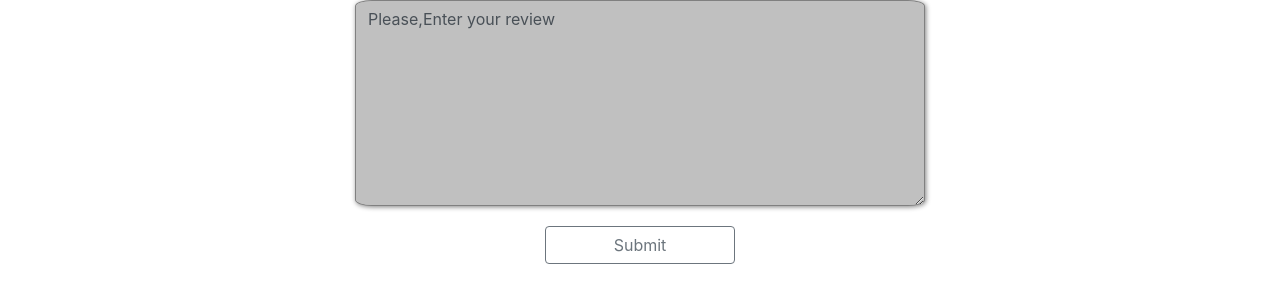
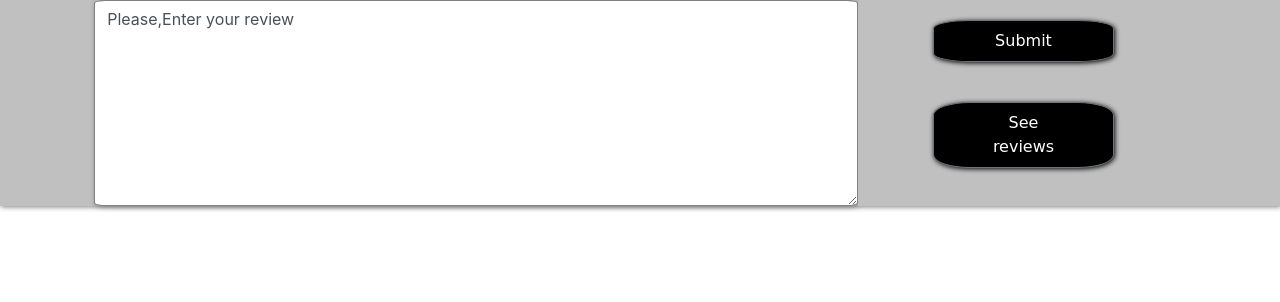
Before and after one commit to new-generation-of-devils/E-Commerce-, a plain HTML site: page GettingReview.html in a window 1280 px wide. Drawn offline with nearby package versions, Linux system fonts and the light colour scheme.

Commit message:
edit borders and divs and add another button

```diff
--- a/GettingReview.html
+++ b/GettingReview.html
@@ -15,17 +15,19 @@
    <![endif]-->
    </head>
    <body>
-     <div class="container">
+    <section class="GR">
        <div class="row">
-         <div class="col-xs-3 col-sm-3 col-md-3 col-lg-3 col-xl-3"></div>
-         <textarea class="form-control col-xs-6 col-sm-6 col-md-6 col-lg-6 col-xl-6 t-c" aria-label="With textarea" rows="8">Please,Enter your review</textarea>
-         <div class="col-xs-3 col-sm-3 col-md-3 col-lg-3 col-xl-3"></div>
-         <div class="col-xs-5 col-sm-5 col-md-5 col-lg-5 col-xl-5"></div>
-         <button type="button" class="btn btn-outline-secondary col-xs-2 col-sm-2 col-md-2 col-lg-2 col-xl-2">Submit</button>
-         <div class="col-xs-5 col-sm-5 col-md-5 col-lg-5 col-xl-5"></div>
+         <div class="col-xs-1 col-sm-1 col-md-1 col-lg-1 col-xl-1 rev"></div>
+         <textarea class="form-control col-xs-7 col-sm-7 col-md-7 col-lg-7 col-xl-7 t-c" aria-label="With textarea" rows="8">Please,Enter your review</textarea>
+         <div class="col-xs-4 col-sm-4 col-md-4 col-lg-4 col-xl-4 rev text-justify">
+          <div class="row">
+          <button type="button" class="btn btn-outline-secondary px-5 py-2 col-lg-5">Submit</button>
+          <button type="button" class="btn btn-outline-secondary px-5 py-2 col-lg-5">See reviews</button>
+        </div>
+         </div>
       </div>
-    </div>
-     <script src='js/jquery-3.3.1.min.js'></script>
+    </section>
+     <script src='js/jquery-4.4.1.min.js'></script>
      <script src='js/bootstrap.min.js'></script>
   </body>
   </html>
--- a/css/style.css
+++ b/css/style.css
@@ -1,13 +1,26 @@
-.form-control
+.GR
 {
   background-color: silver;
+  box-shadow: 1px 1px 5px gray;
 }
 .btn
 {
-  margin-top: 20px;
+  margin: 20px 20px 20px 17%;
+  color:white;
+  border-radius: 20%;
+  background-color: black;
+  box-shadow: 1px 1px 5px black;
 }
-.t-c{
-  border-radius: 3%;
+.t-c
+{
+  border-radius: 1.5%;
   border: 1px gray solid ;
   box-shadow: 1px 1px 5px gray;
 }
+.rev
+{
+  color: black;
+  font-size: 20px;
+  font-family: cursive;
+  background: silver;
+}
```
